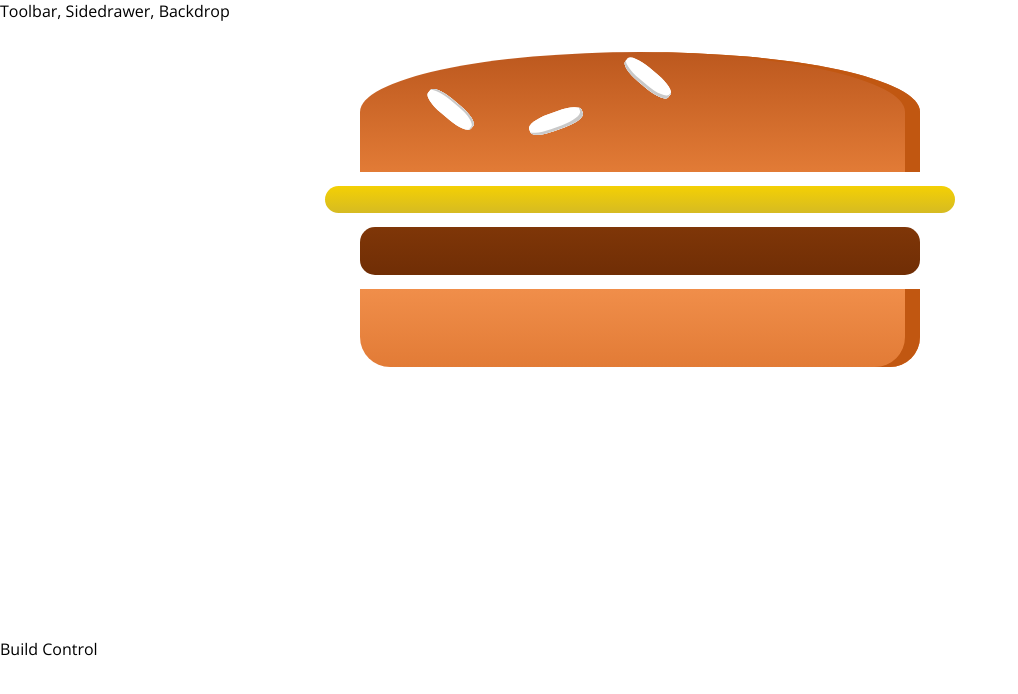
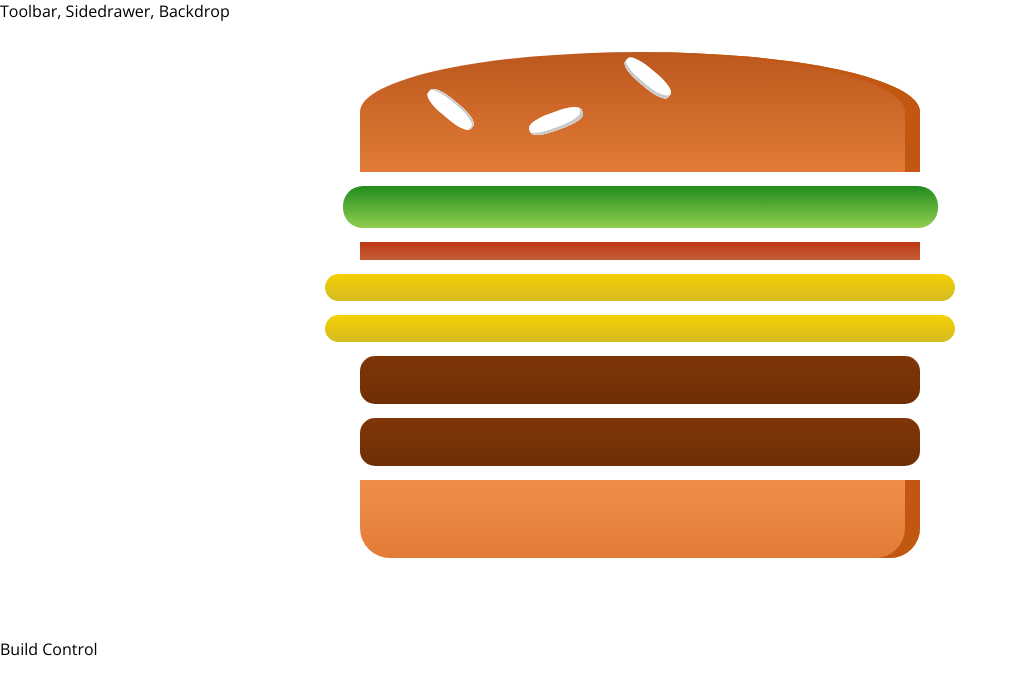
Before and after one commit to michaltruszczynski/BurgerApp, a React app: page / in a window 1280 px wide. Shown: the top 694 px of the page, without its empty margins (0-1018 px from the left). Built offline with nearby package versions, Linux system fonts and the light colour scheme.

Commit message:
burger ingredients

```diff
--- a/src/components/Burger/Burger.js
+++ b/src/components/Burger/Burger.js
@@ -6,11 +6,18 @@
 
 
 const burger = (props) => {
+    const transformIngredients = Object.keys(props.ingredients)
+    .map(igKey => {
+        return [...Array(props.ingredients[igKey])].map((_, i) => {
+            return <BurgerIngredient key={igKey + i} type={igKey} />
+        });
+    });
+    console.log(transformIngredients);
+
     return (
         <div className={classes.Burger}>
             <BurgerIngredient type="bread-top" />
-            <BurgerIngredient type="cheese" />
-            <BurgerIngredient type="meat" />
+            {transformIngredients}
             <BurgerIngredient type="bread-bottom" />
         </div>
     );
--- a/src/components/Burger/BurgerInredient/BurgerIngredient.js
+++ b/src/components/Burger/BurgerInredient/BurgerIngredient.js
@@ -28,7 +28,7 @@
         case ('bacon'):
             ingredient = <div className={classes.Bacon}></div>;
             break;
-        case ('Salad'):
+        case ('salad'):
             ingredient = <div className={classes.Salad}></div>;
             break;
         default:
--- a/src/containers/BurgerBuilder/BurgerBuilder.js
+++ b/src/containers/BurgerBuilder/BurgerBuilder.js
@@ -4,10 +4,24 @@
 import Burger from '../../components/Burger/Burger';
 
 class BurgerBuilder extends Component {
+    // constructor(props) {
+    //     super(props);
+    //     this.state = {...}
+    // }
+
+    state = {
+        ingredients: {
+            salad: 1,
+            bacon: 1,
+            cheese: 2,
+            meat: 2
+        }
+    }
+
     render() {
         return (
             <Aux>
-                <Burger />
+                <Burger ingredients={this.state.ingredients}/>
                 <div>Build Control</div>
             </Aux>
         )
```
